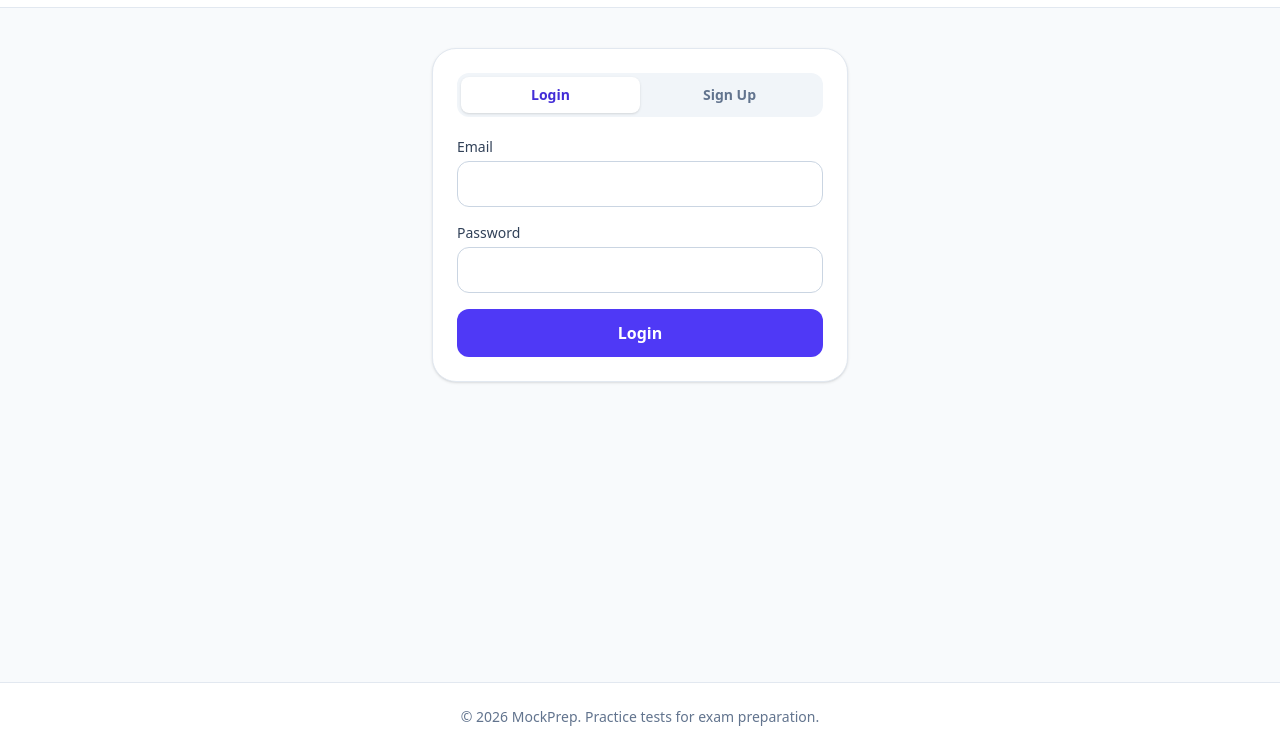
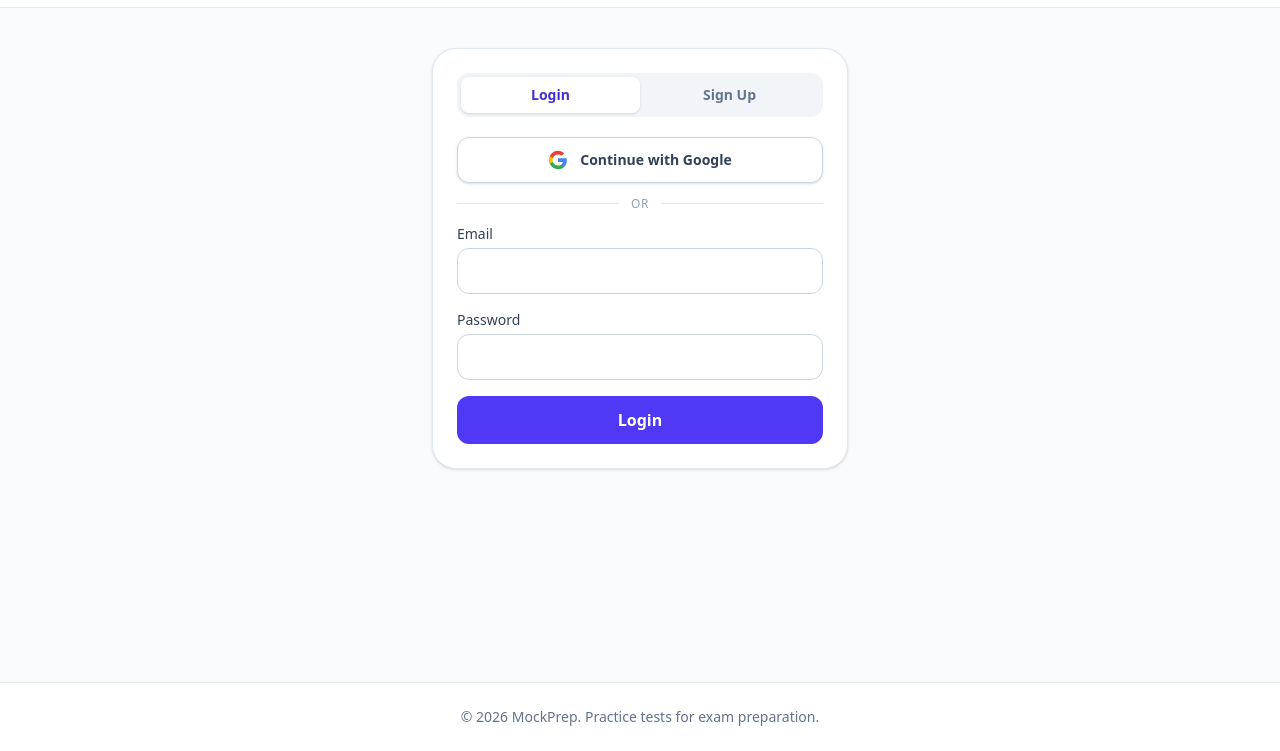
Before and after one commit to ayushmancarddownload/exam, an Astro site: page /login in a window 1280 px wide. Shown: the part 49-800 px from the top of the page. Built offline with nearby package versions, Linux system fonts and the light colour scheme; Astro itself is replaced by a stand-in of ours; no server answers.

Commit message:
added google login

```diff
--- a/src/pages/login.astro
+++ b/src/pages/login.astro
@@ -11,7 +11,30 @@ import Base from '../layouts/Base.astro';
 
       <div id="alert" class="mt-4 hidden rounded-lg px-3 py-2 text-sm" role="alert"></div>
 
-      <form id="form" class="mt-5 space-y-4" novalidate>
+      <!-- Google Login Button -->
+      <div class="mt-5">
+        <button
+          id="btn-google"
+          type="button"
+          class="flex w-full items-center justify-center gap-3 rounded-xl border border-slate-300 bg-white px-4 py-3 text-sm font-semibold text-slate-700 shadow-sm transition hover:bg-slate-50 disabled:opacity-60"
+        >
+          <svg class="h-5 w-5" viewBox="0 0 24 24">
+            <path fill="#4285F4" d="M22.56 12.25c0-.78-.07-1.53-.2-2.25H12v4.26h5.92c-.26 1.37-1.04 2.53-2.21 3.31v2.77h3.57c2.08-1.92 3.28-4.74 3.28-8.09z"/>
+            <path fill="#34A853" d="M12 23c2.97 0 5.46-.98 7.28-2.66l-3.57-2.77c-.98.66-2.23 1.06-3.71 1.06-2.86 0-5.29-1.93-6.16-4.53H2.18v2.84C3.99 20.53 7.7 23 12 23z"/>
+            <path fill="#FBBC05" d="M5.84 14.09c-.22-.66-.35-1.36-.35-2.09s.13-1.43.35-2.09V7.06H2.18C1.43 8.55 1 10.22 1 12s.43 3.45 1.18 4.94l2.85-2.22.81-.63z"/>
+            <path fill="#EA4335" d="M12 5.38c1.62 0 3.06.56 4.21 1.64l3.15-3.15C17.45 2.09 14.97 1 12 1 7.7 1 3.99 3.47 2.18 7.06l3.66 2.84c.87-2.6 3.3-4.52 6.16-4.52z"/>
+          </svg>
+          <span>Continue with Google</span>
+        </button>
+
+        <div class="relative my-5 flex items-center justify-center">
+          <div class="w-full border-t border-slate-200"></div>
+          <span class="absolute bg-white px-3 text-xs uppercase tracking-wider text-slate-400">or</span>
+        </div>
+      </div>
+
+      <!-- Normal Email/Password Form -->
+      <form id="form" class="space-y-4" novalidate>
         <label class="block text-sm font-medium text-slate-700">Email
           <input id="email" type="email" required autocomplete="email" class="mt-1 w-full rounded-xl border border-slate-300 px-3 py-2.5 text-base focus:border-indigo-500 focus:outline-none focus:ring-2 focus:ring-indigo-200" />
         </label>
@@ -61,10 +84,28 @@ import Base from '../layouts/Base.astro';
   if (!configured) {
     alertBox('Supabase is not configured. Copy .env.example to .env and add your project URL and anon key.', false);
     $('submit').disabled = true;
+    $('btn-google').disabled = true;
   } else {
     supabase.auth.getSession().then(({ data }) => { if (data.session) location.replace(next); });
   }
 
+  // Google Login Handler
+  $('btn-google').addEventListener('click', async () => {
+    if (!configured) return;
+    try {
+      const { error } = await supabase.auth.signInWithOAuth({
+        provider: 'google',
+        options: {
+          redirectTo: location.origin + next,
+        },
+      });
+      if (error) throw error;
+    } catch (err) {
+      alertBox(err.message || 'Google login failed. Please try again.', false);
+    }
+  });
+
+  // Email / Password Form Submit
   $('form').addEventListener('submit', async e => {
     e.preventDefault();
     if (!configured) return;
```
